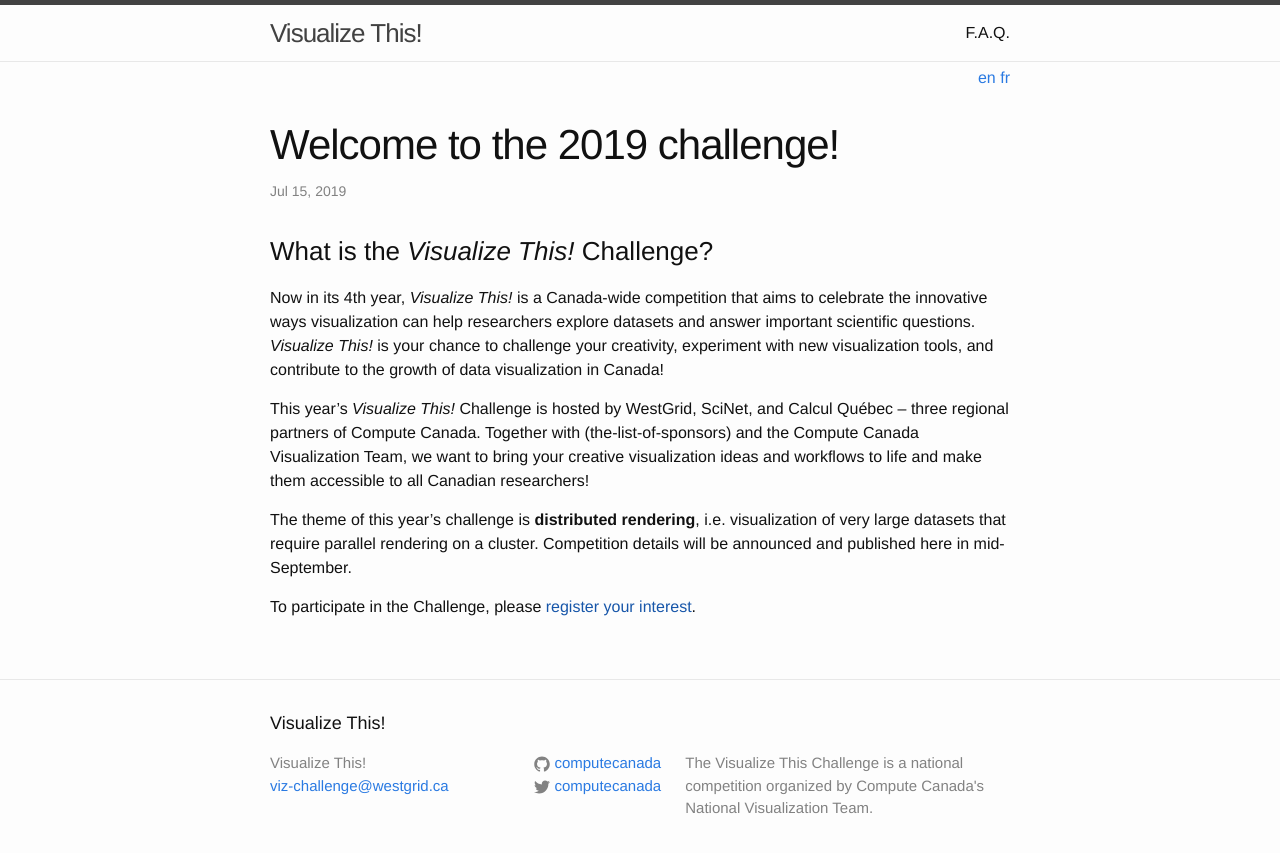
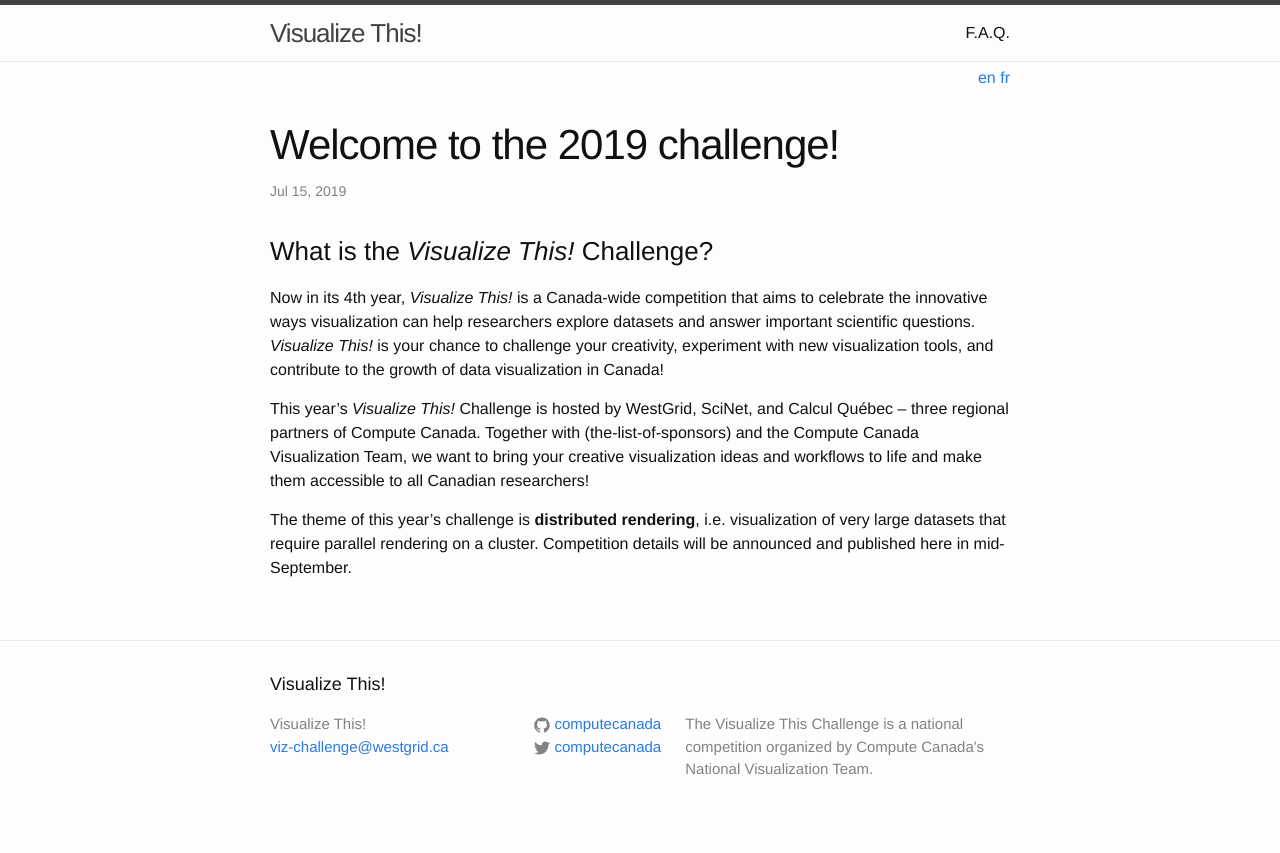
Before and after one commit to ComputeCanada/visualizeThis, a Jekyll site: the page built from _posts/2019-07-15-welcome-to-the-challenge.markdown, in a window 1280 px wide. Shown: the top 853 px of the page. Built offline with Jekyll 4.4.1, drawn with Linux system fonts in a browser that asks for light colours.

Commit message:
2019-Jul-23 11:57

```diff
--- a/_posts/2019-07-15-welcome-to-the-challenge.markdown
+++ b/_posts/2019-07-15-welcome-to-the-challenge.markdown
@@ -23,7 +23,7 @@
 datasets that require parallel rendering on a cluster. Competition details will be announced and
 published here in mid-September.
 
-To participate in the Challenge, please [register your interest]().
+<!-- To participate in the Challenge, please [register your interest](). -->
 
 
 
```
